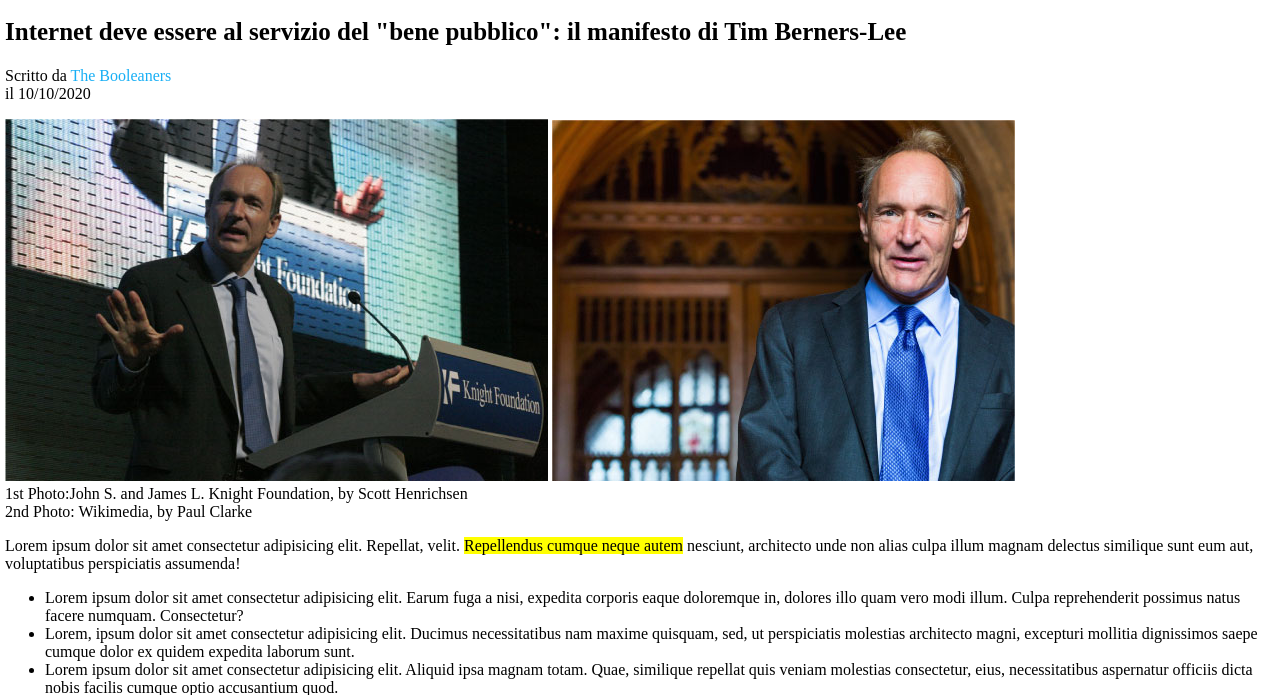
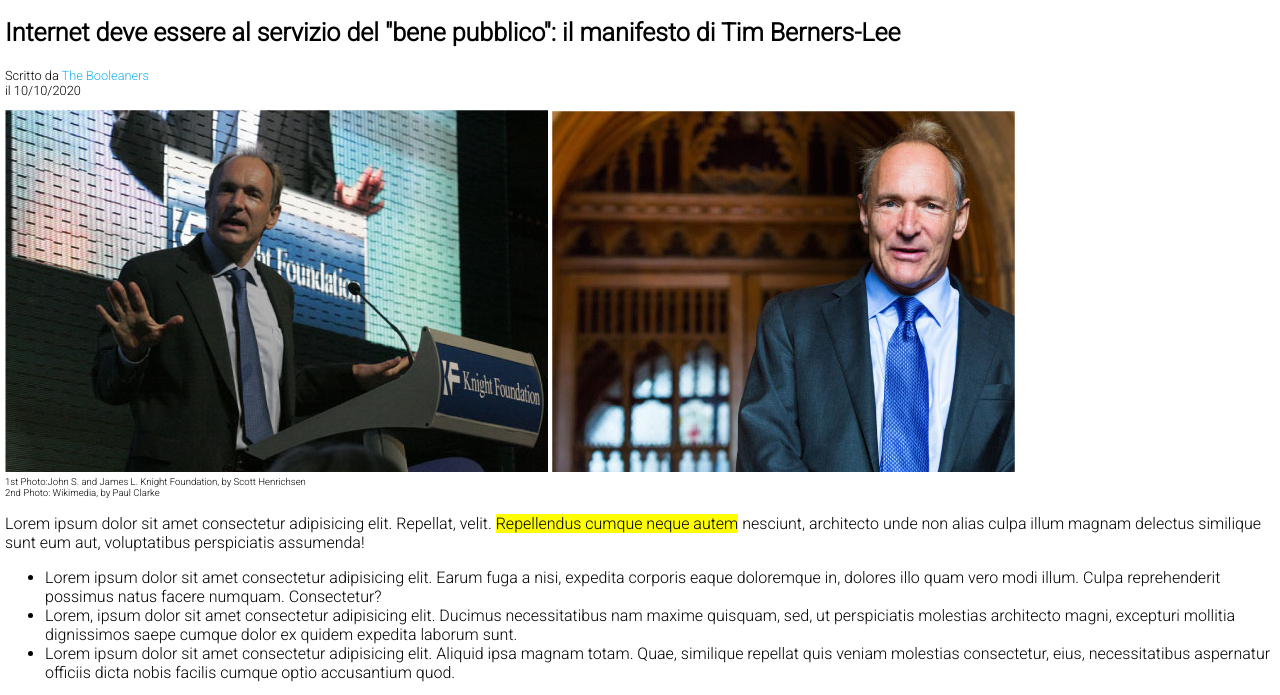
Before and after one commit to MaxGasaro/html-css-booleaner, a plain HTML site: page index.html in a window 1280 px wide. Shown: the part 103-798 px from the top of the page. Drawn offline with Linux system fonts and the light colour scheme.

Commit message:
fix font-size

```diff
--- a/index.html
+++ b/index.html
@@ -6,6 +6,9 @@
     <meta http-equiv="X-UA-Compatible" content="IE=edge">
     <meta name="viewport" content="width=device-width, initial-scale=1.0">
     <title>The Booleaners</title>
+    <link rel="preconnect" href="https://fonts.googleapis.com">
+    <link rel="preconnect" href="https://fonts.gstatic.com" crossorigin>
+    <link href="https://fonts.googleapis.com/css2?family=Roboto:wght@300&display=swap" rel="stylesheet">
 </head>
 
 <body>
@@ -23,7 +26,7 @@
         <section>
             <!-- intitolazione documento -->
             <h1 id="title">Internet deve essere al servizio del "bene pubblico": il manifesto di Tim Berners-Lee</h1>
-            <p>Scritto da<span id="writer"> The Booleaners</span><br>il 10/10/2020</p>
+            <p id="intestazione">Scritto da<span id="writer"> The Booleaners</span><br>il 10/10/2020</p>
         </section>
         <section>
             <!-- immagine protagonista documento -->
--- a/style.css
+++ b/style.css
@@ -2,6 +2,7 @@ body {
     margin: 0;
     padding: 0;
     border: 0;
+    font-family: 'Roboto', sans-serif;
 }
 
 header  {
@@ -27,6 +28,10 @@ main {
     font-size: 25px;
 }
 
+#intestazione {
+    font-size: 0.8em;
+}
+
 #writer {
     color: rgb(24, 175, 245);
 }
@@ -38,6 +43,7 @@ main {
 
 .image-description {
     margin: 0;
+    font-size: 0.6em;
 }
 
 .evidenziatore {
```
